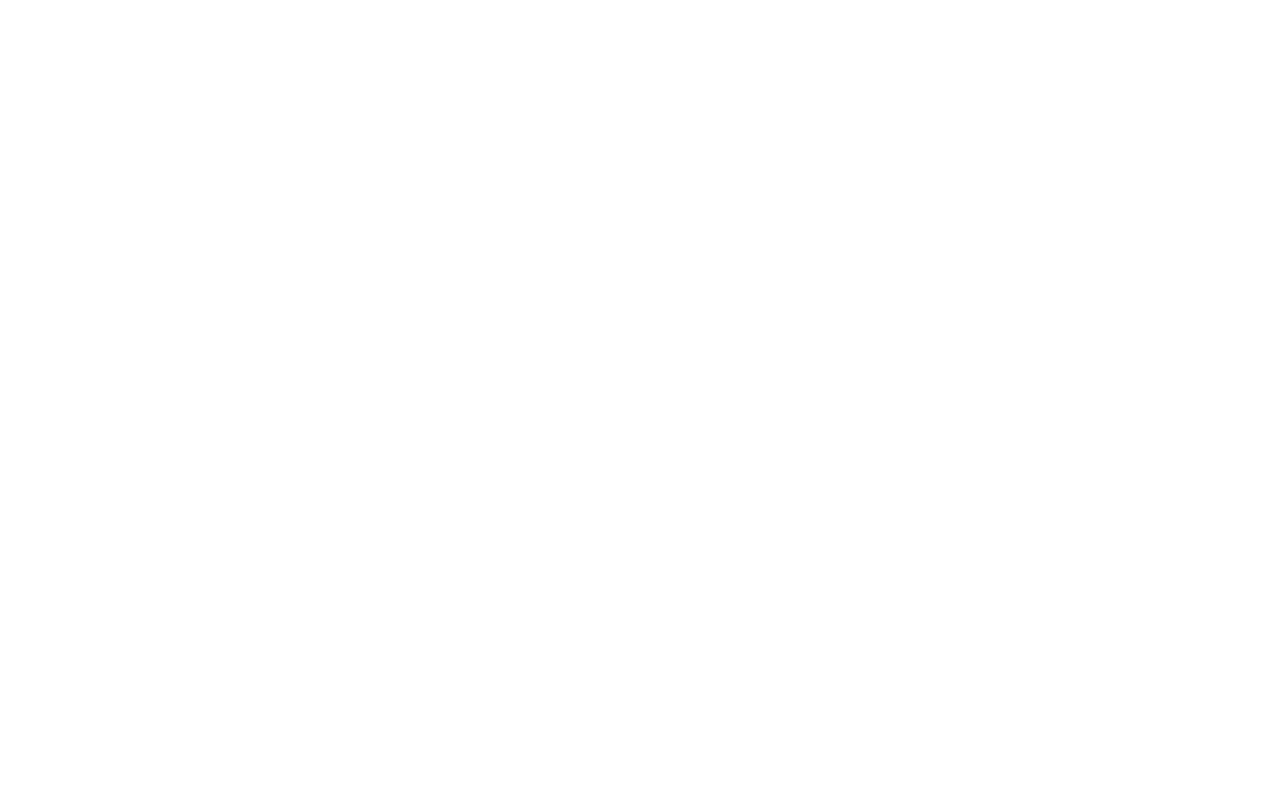
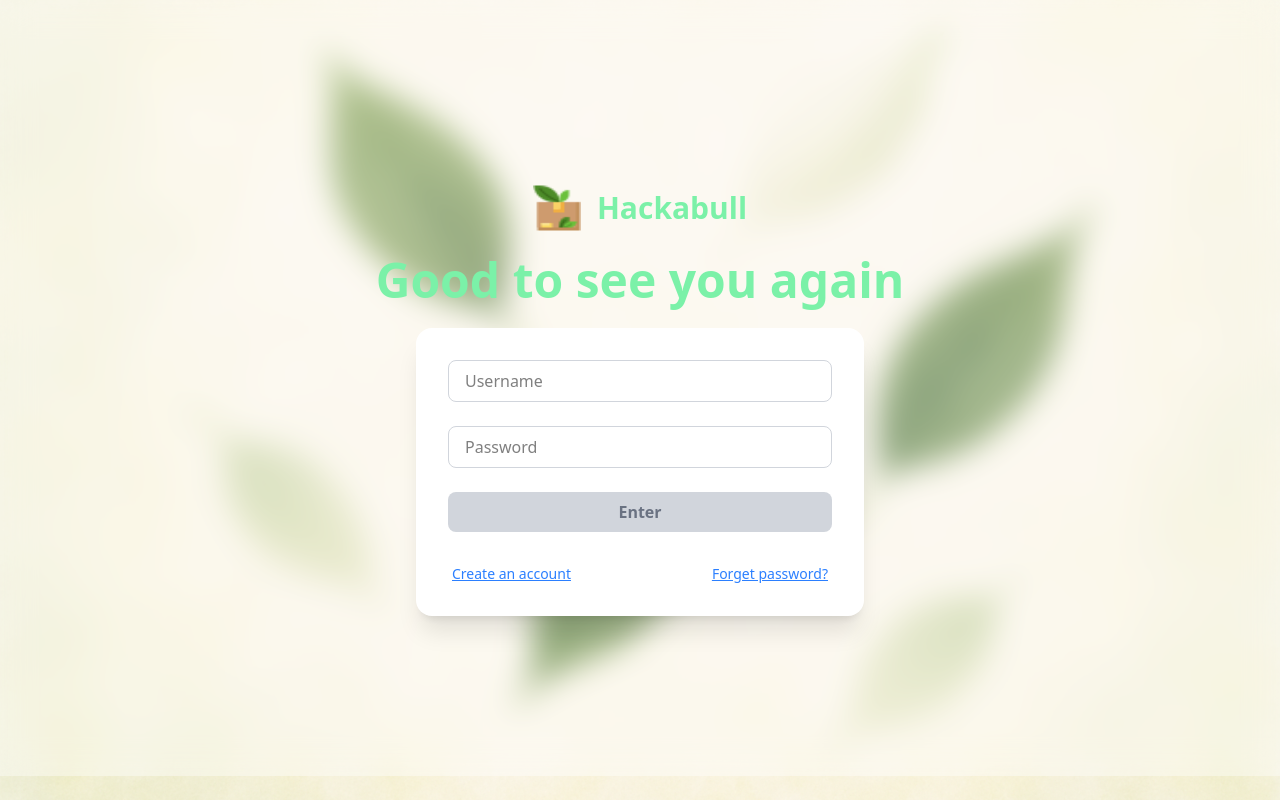
Before and after one commit to XuanGiaHanNguyen/Hackabull, a React (Vite) app in the folder frontend/: page /login in a window 1280 px wide. Before the commit this address had no page. Built offline with nearby package versions, Linux system fonts and the light colour scheme.

Commit message:
Create log_in.jsx, sign_up.jsx

```diff
--- a/frontend/src/App.jsx
+++ b/frontend/src/App.jsx
@@ -3,7 +3,8 @@ import { BrowserRouter, Routes, Route } from 'react-router-dom'
 import './App.css'
 
 import Landing from './pages/Landing'
-import Auth from './pages/Auth'
+import Log_in from './pages/Log_in'
+import Sign_up from './pages/Sign_up'
 
 function App() {
 
@@ -11,7 +12,8 @@ function App() {
    <BrowserRouter>
     <Routes>
       <Route path='/' element={<Landing/>}/>
-      <Route path='/auth' element={<Auth/>}/>
+      <Route path='/login' element={<Log_in/>}/>
+      <Route path='/signup' element={<Sign_up/>}/>
     </Routes>
    </BrowserRouter>
   )
--- a/frontend/src/pages/Auth.jsx
+++ /dev/null
@@ -1,11 +0,0 @@
-import React from "react";
-
-const Auth = ()=> {
-    return(
-        <div>
-            <p>This is for sign in/ sign out</p>
-        </div>
-    )
-}
-
-export default Auth
--- /dev/null
+++ b/frontend/src/pages/Log_in.jsx
@@ -0,0 +1,74 @@
+import React, { useState } from "react";
+import bg from "../assets/bg/loginBG.png";
+import icon from "../../public/icon.png";
+
+const Login = () => {
+    const [username, setUsername] = useState("");
+    const [password, setPassword] = useState("");
+
+    const isFilled = username && password;
+
+    return (
+        <div
+            className="min-h-screen flex flex-col items-center justify-center relative space-y-6 overflow-hidden"
+            style={{
+                backgroundImage: `url(${bg})`,
+                backgroundSize: "cover",
+                backgroundPosition: "center",
+        }}
+        >
+
+        {/* Blur Overlay */}
+        <div className="absolute inset-0 backdrop-blur-lg bg-white/40 z-0" />
+
+        {/* Icon and Hackabull */}
+        <div className="relative z-10 flex items-center space-x-4">
+            <img src={icon} alt="Hackabull Icon" className="w-12 h-12" />
+            <span className="text-green-300 text-3xl font-semibold">Hackabull</span>
+        </div>
+
+        {/* Greeting Text */}
+        <div className="relative z-10 text-5xl text-green-300 font-bold text-center">
+            Good to see you again
+        </div>
+
+        {/* Login Box */}
+        <div className="relative z-10 w-full max-w-md bg-white rounded-2xl shadow-xl p-8 flex flex-col items-center space-y-6">
+            {/* Username input */}
+            <input
+            type="text"
+            placeholder="Username"
+            value={username}
+            onChange={(e) => setUsername(e.target.value)}
+            className="w-full px-4 py-2 border border-gray-300 rounded-lg focus:outline-none focus:ring-2 focus:ring-green-400"
+            />
+
+            {/* Password input */}
+            <input
+            type="password"
+            placeholder="Password"
+            value={password}
+            onChange={(e) => setPassword(e.target.value)}
+            className="w-full px-4 py-2 border border-gray-300 rounded-lg focus:outline-none focus:ring-2 focus:ring-green-400"
+            />
+
+            {/* Button */}
+            <button
+            disabled={!isFilled}
+            className={`w-full py-2 rounded-lg font-semibold transition-colors duration-300
+                ${isFilled ? "bg-green-300 text-white hover:bg-green-400" : "bg-gray-300 text-gray-500 cursor-not-allowed"}`}
+            >
+            Enter
+            </button>
+
+            {/* Links */}
+            <div className="w-full flex justify-between text-sm text-blue-500 underline mt-2 px-1">
+                <div className="cursor-pointer">Create an account</div>
+                <div className="cursor-pointer">Forget password?</div>
+            </div>
+        </div>
+        </div>
+    );
+};
+
+export default Login;
--- /dev/null
+++ b/frontend/src/pages/Sign_up.jsx
@@ -0,0 +1,61 @@
+import React, { useState } from "react";
+import bg1 from "../assets/bg/bg-1.png";
+
+const Signup = () => {
+  const [username, setUsername] = useState("");
+  const [password, setPassword] = useState("");
+
+  const isFilled = username && password;
+
+  return (
+    <div
+      className="min-h-screen flex items-center justify-center relative"
+      style={{
+        backgroundImage: `url(${bg1})`,
+        backgroundSize: "cover",
+        backgroundPosition: "center",
+      }}
+    >
+      {/* Overlay with blur effect */}
+      <div className="absolute inset-0 bg-white/50 backdrop-blur-md" />
+
+      {/* Foreground rectangle with content inside */}
+      <div className="relative z-10 w-full max-w-md bg-white rounded-2xl shadow-xl p-8 flex flex-col items-center space-y-6">
+
+        {/* Top space for image insert */}
+        <div className="w-full h-32 mb-4 bg-gray-100 rounded-lg flex items-center justify-center">
+          <p className="text-gray-400">Insert image here</p>
+        </div>
+
+        {/* Username input */}
+        <input
+          type="text"
+          placeholder="Username"
+          value={username}
+          onChange={(e) => setUsername(e.target.value)}
+          className="w-full px-4 py-2 border border-gray-300 rounded-lg focus:outline-none focus:ring-2 focus:ring-green-400"
+        />
+
+        {/* Password input */}
+        <input
+          type="password"
+          placeholder="Password"
+          value={password}
+          onChange={(e) => setPassword(e.target.value)}
+          className="w-full px-4 py-2 border border-gray-300 rounded-lg focus:outline-none focus:ring-2 focus:ring-green-400"
+        />
+
+        {/* Button */}
+        <button
+          disabled={!isFilled}
+          className={`w-full py-2 rounded-lg font-semibold transition-colors duration-300
+            ${isFilled ? "bg-green-400 text-white hover:bg-green-500" : "bg-gray-300 text-gray-500 cursor-not-allowed"}`}
+        >
+          Get Started
+        </button>
+      </div>
+    </div>
+  );
+}
+
+export default Signup;
```
Also changed, not shown: frontend/src/assets/bg/loginBG.png (added), 1 other file (tests, documents, lock files or other folders).
